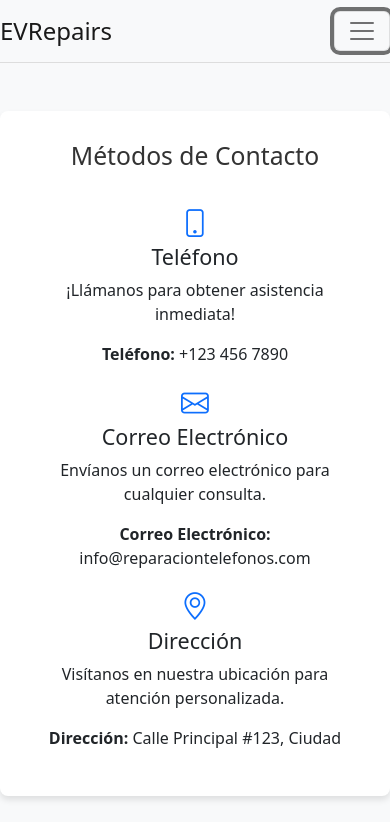
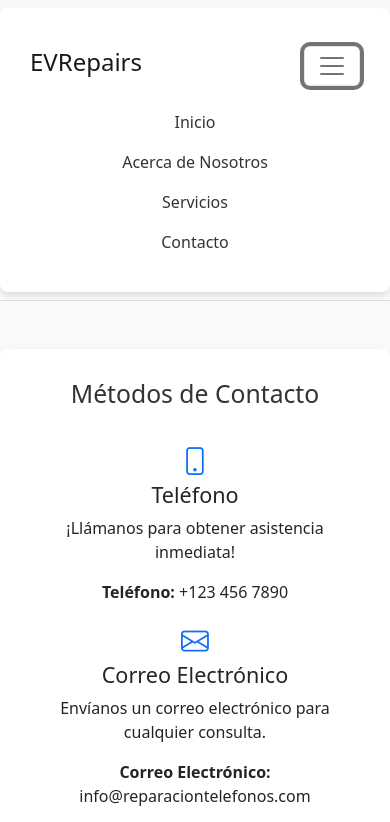
Before and after one commit to JonaVeg/-JonaVeg-Saul.github.io, a plain HTML site: page contacto.html in a window 390 px wide. Both pictures are taken after a click on the button "Toggle navigation". Shown: the top 822 px of the page. Drawn offline with nearby package versions, Linux system fonts and the light colour scheme.

Commit message:
Agregando nuevas funcionadidades

```diff
--- a/contacto.html
+++ b/contacto.html
@@ -55,6 +55,16 @@
     h2 {
       color: #333;
     }
+     /* Personaliza el estilo del menú desplegable */
+     .navbar-nav {
+      text-align: center; /* Centra el texto en dispositivos móviles */
+    }
+    .navbar-collapse {
+      margin-top: 1rem; /* Espacio entre el logo y el menú en dispositivos móviles */
+    }
+    .navbar-toggler {
+      margin-top: 0.5rem; /* Ajusta el espacio sobre el ícono de la hamburguesa */
+    }
   </style>
 </head>
 
@@ -62,33 +72,34 @@
   <header>
     <!-- place navbar here -->
   </header>
-
   <nav class="navbar navbar-expand-lg navbar-light bg-light">
-    <a class="navbar-brand" href="#">EVRepairs</a>
-    <button class="navbar-toggler" type="button" data-toggle="collapse" data-target="#navbarNav" aria-controls="navbarNav" aria-expanded="false" aria-label="Toggle navigation">
+    <div class="container"> <!-- Agrega un contenedor para centrar el contenido -->
+      <a class="navbar-brand d-flex justify-content-center" href="#">EVRepairs</a>
+      <button class="navbar-toggler" type="button" data-toggle="collapse" data-target="#navbarNav"
+        aria-controls="navbarNav" aria-expanded="false" aria-label="Toggle navigation">
         <span class="navbar-toggler-icon"></span>
       </button>
-    <div class="collapse navbar-collapse" id="navbarNav">
-      <ul class="navbar-nav ml-auto">
+      <div class="collapse navbar-collapse justify-content-center" id="navbarNav">
+        <ul class="navbar-nav">
           <li class="nav-item active">
             <a class="nav-link" href="index.html">Inicio</a>
           </li>
-
           <li class="nav-item">
             <a class="nav-link" href="nosotros.html">Acerca de Nosotros</a>
           </li>
-
           <li class="nav-item">
             <a class="nav-link" href="servicios.html">Servicios</a>
           </li>
-
           <li class="nav-item">
             <a class="nav-link" href="contacto.html">Contacto</a>
           </li>
           <!-- Puedes agregar más enlaces aquí -->
         </ul>
       </div>
+    </div>
   </nav>
+
+
 
   <main>
     <section class="container mt-5">
@@ -126,7 +137,9 @@
   <footer>
     <!-- place footer here -->
   </footer>
-
+  <script src="https://code.jquery.com/jquery-3.5.1.slim.min.js"></script>
+  <script src="https://cdn.jsdelivr.net/npm/@popperjs/core@2.9.2/dist/umd/popper.min.js"></script>
+  <script src="https://stackpath.bootstrapcdn.com/bootstrap/4.5.2/js/bootstrap.min.js"></script>
     <!-- Bootstrap JavaScript Libraries -->
     <script src="https://cdn.jsdelivr.net/npm/@popperjs/core@2.11.6/dist/umd/popper.min.js"
       integrity="sha384-oBqDVmMz9ATKxIep9tiCxS/Z9fNfEXiDAYTujMAeBAsjFuCZSmKbSSUnQlmh/jp3" crossorigin="anonymous">
```
Also changed, not shown: index.html (+32 -10 lines), nosotros.html (+21 -7 lines), servicios.html (+22 -7 lines). Lines whose indentation alone changed are shown as unchanged.
